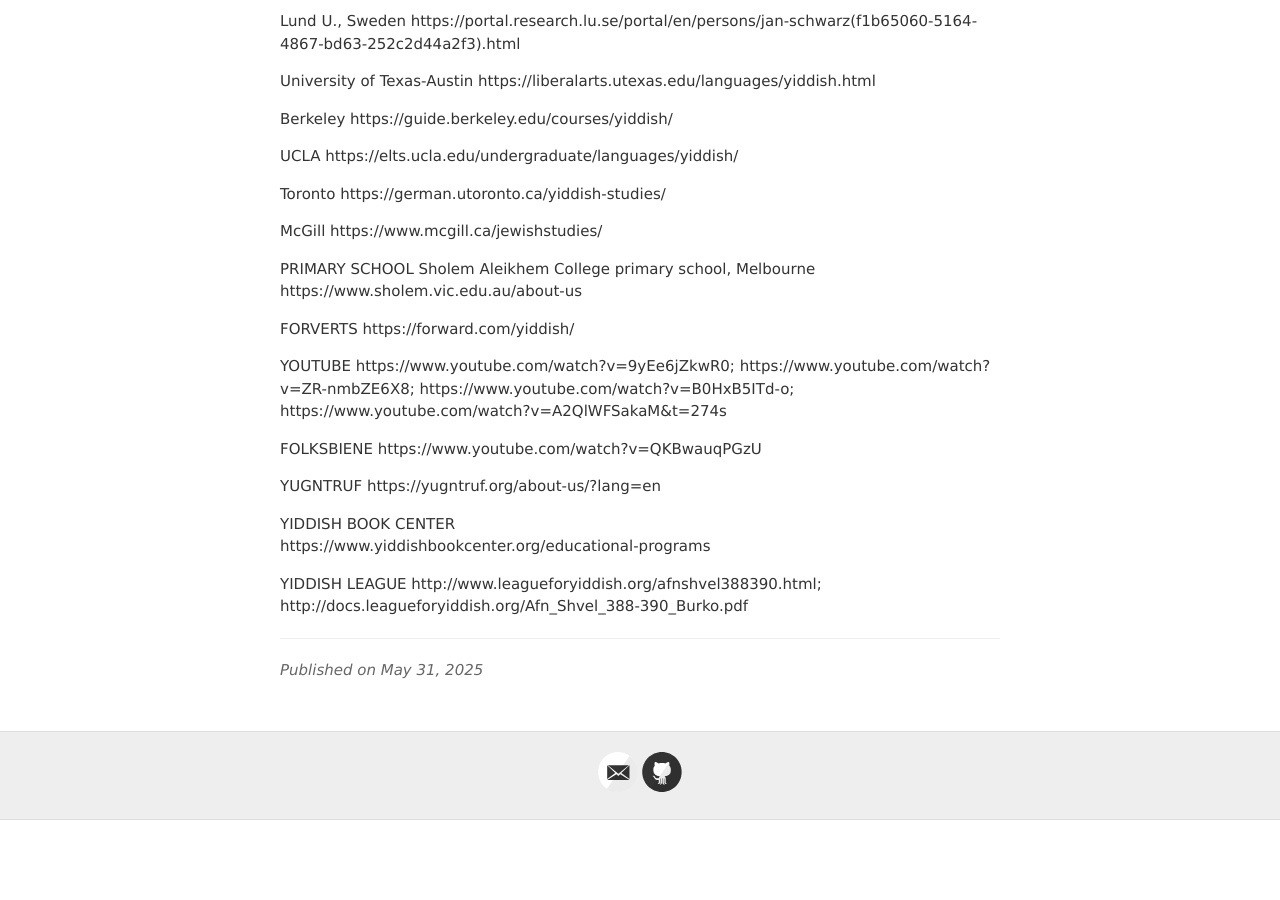
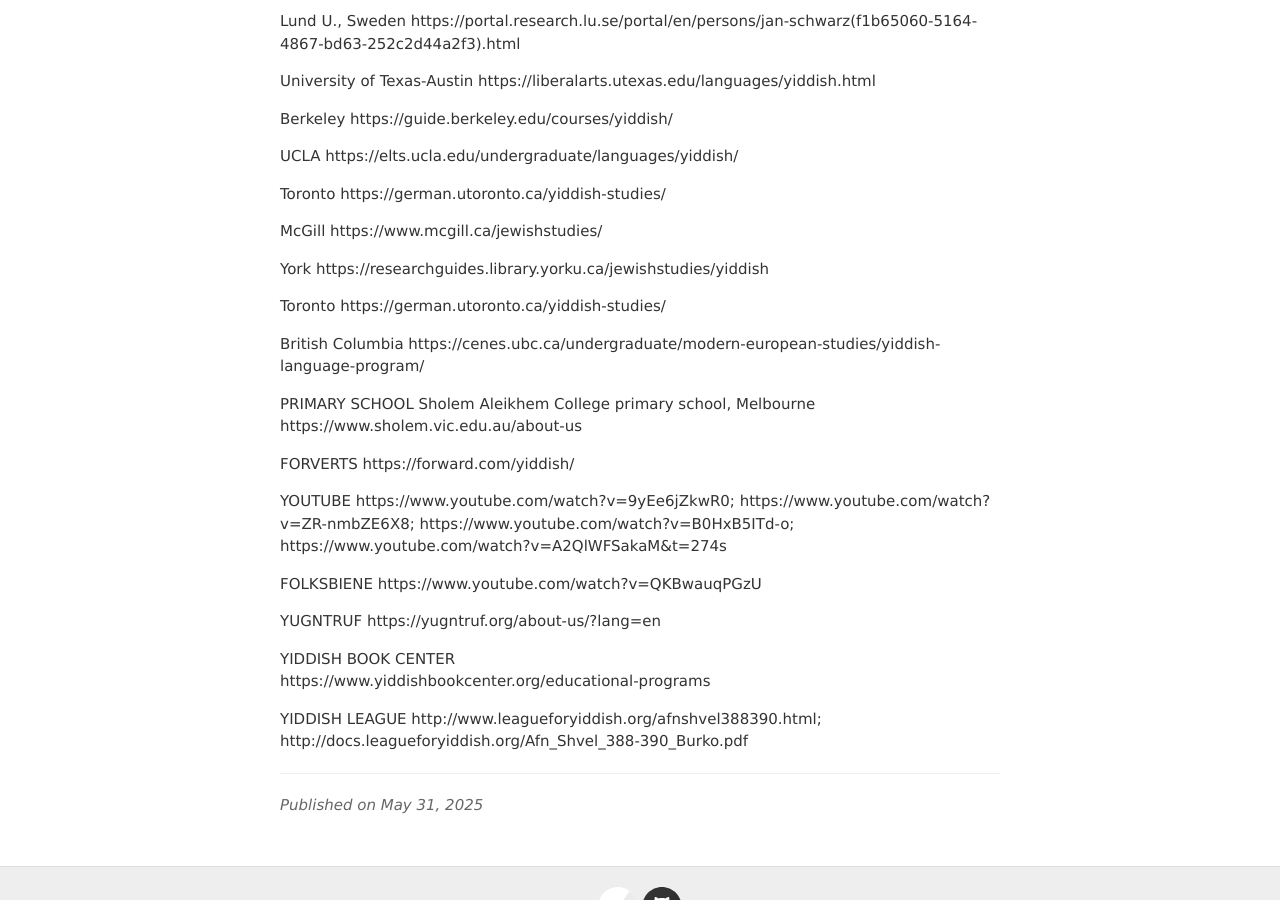
Before and after one commit to jvmallow/jvmallow.github.io, a Jekyll site: the page built from _posts/2025-05-31-Yiddish.md, in a window 1280 px wide and 900 px high, scrolled down 11857 px. Built offline with Jekyll 4.4.1, drawn with Linux system fonts in a browser that asks for light colours; a script that is not in the unit is left out; before the commit the page ends 12677 px from its top, so only the background shows below that.

Commit message:
Update 2025-05-31-Yiddish.md

```diff
--- a/_posts/2025-05-31-Yiddish.md
+++ b/_posts/2025-05-31-Yiddish.md
@@ -380,7 +380,11 @@ UNIVERSITIES
 
   McGill https://www.mcgill.ca/jewishstudies/
 
+  York https://researchguides.library.yorku.ca/jewishstudies/yiddish
 
+  Toronto https://german.utoronto.ca/yiddish-studies/
+
+  British Columbia https://cenes.ubc.ca/undergraduate/modern-european-studies/yiddish-language-program/
 
   PRIMARY SCHOOL Sholem Aleikhem College primary school, Melbourne https://www.sholem.vic.edu.au/about-us
 
```
